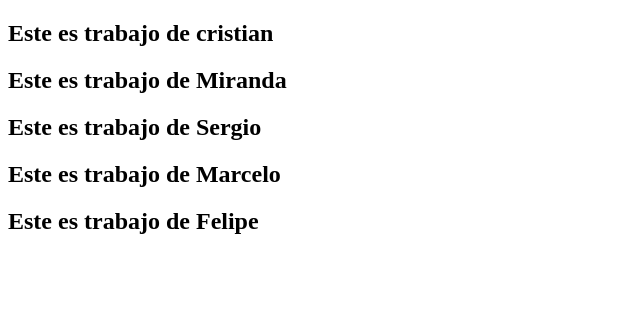
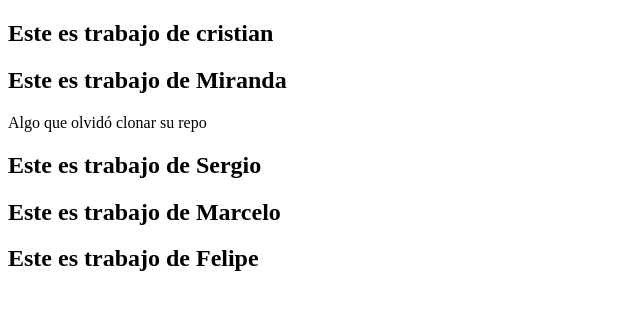
Before and after one commit to icaeth/frontend_tarea, a plain HTML site: page index.html in a window 1280 px wide. Shown: the whole page, without its empty margins (0-640 px from the left). Drawn offline with Linux system fonts and the light colour scheme.

Commit message:
cualquiercosa

```diff
--- a/index.html
+++ b/index.html
@@ -13,7 +13,7 @@
 
 
     <h2>Este es trabajo de Miranda</h2>
-
+        Algo que olvidó clonar su repo
 
     <h2>Este es trabajo de Sergio</h2>
 
```
